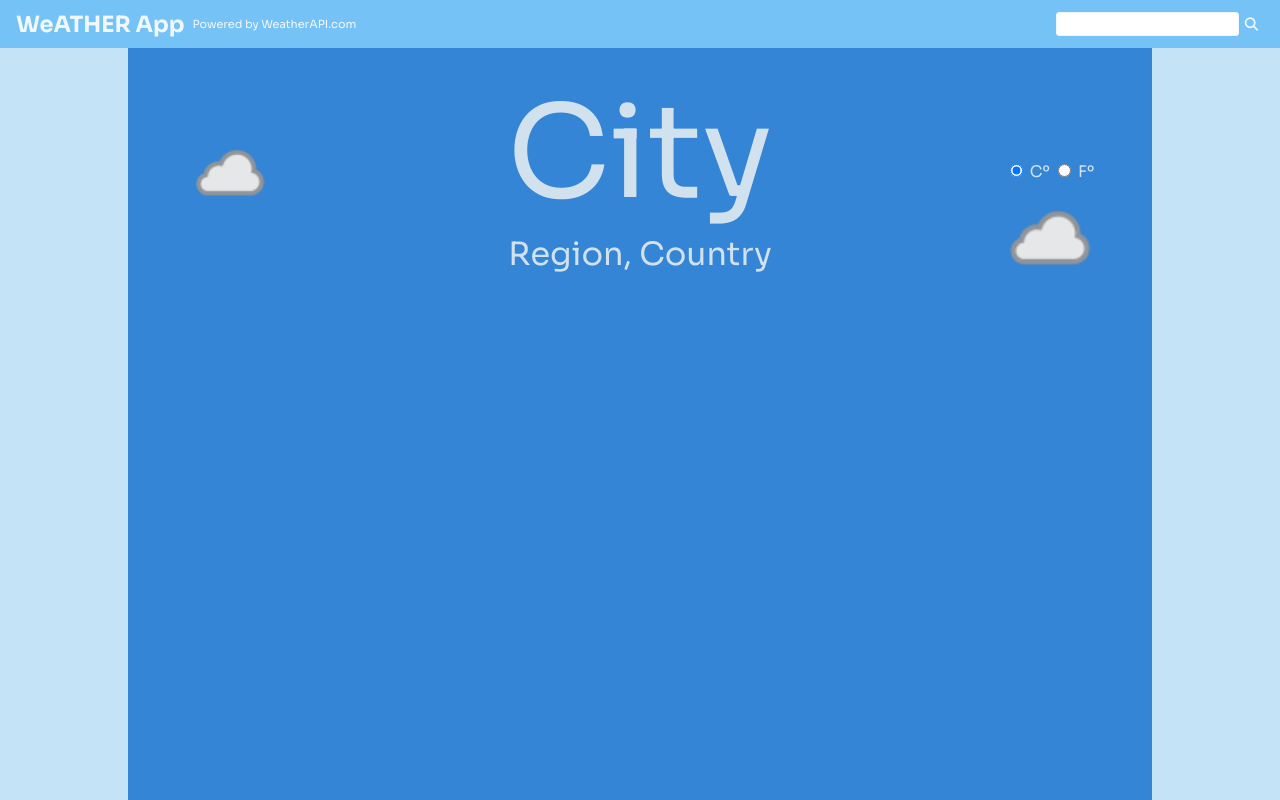
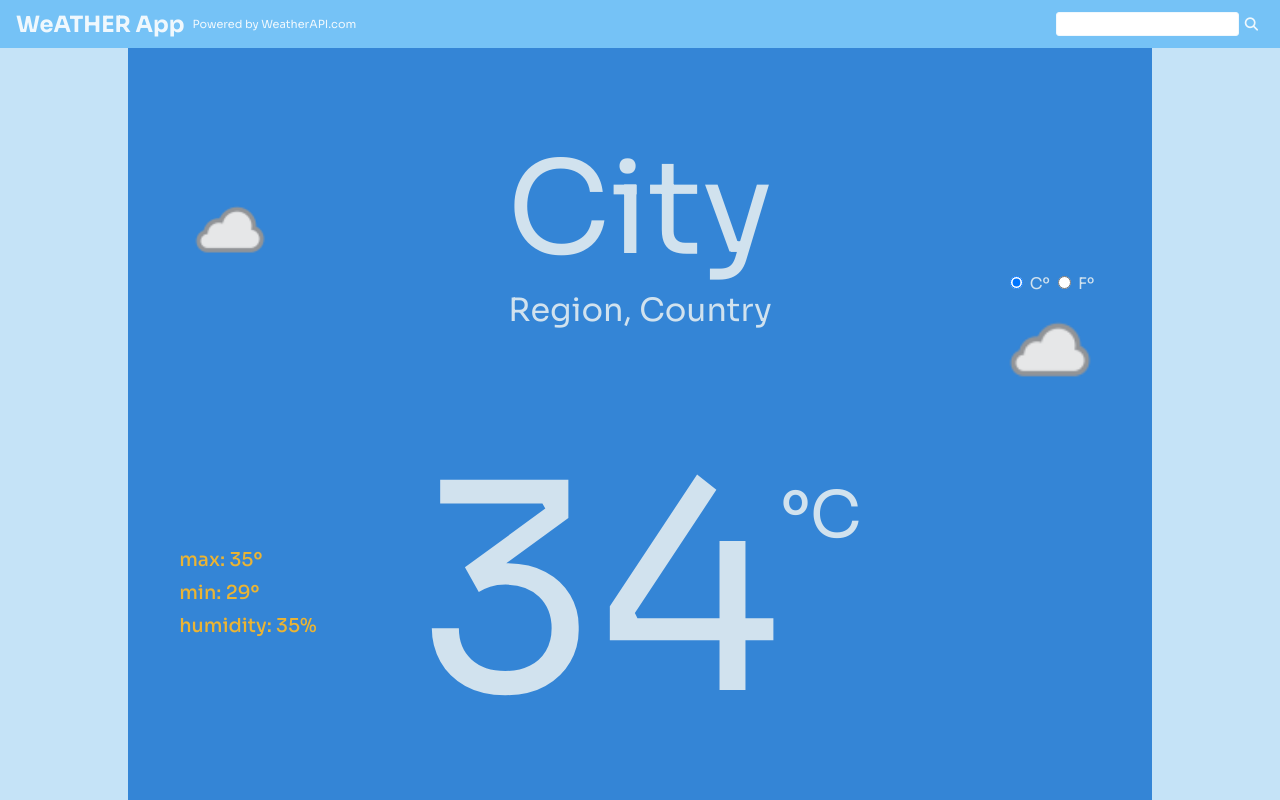
Before and after one commit to linkobe824/project-weather-app, a plain HTML site: page index.html in a window 1280 px wide. Shown: the top 800 px of the page. Drawn offline with Linux system fonts and the light colour scheme.

Commit message:
add main-middle html and style

```diff
--- a/index.html
+++ b/index.html
@@ -51,7 +51,16 @@
           </div>
         </div>
       </div>
-      <div class="main__middle"></div>
+      <div class="main__middle">
+        <div class="main__middle__left">
+          <div class="max">max: <span class="max__temp">35</span>º</div>
+          <div class="min">min: <span class="min__temp">29</span>º</div>
+          <div class="humidity">humidity: <span class="humidity_perc">35</span>%</div>
+        </div>
+        <div class="main__middle__right">
+          <div class="temp">34<span class="temp__unit">ºC</span></div>
+        </div>
+      </div>
       <div class="main__bottom"></div>
     </main>
   </body>
--- a/styles/main.scss
+++ b/styles/main.scss
@@ -4,7 +4,7 @@
 
 /*colores*/
 $primary-color:#75C2F6;
-$secondary-color:#912bb9;
+$secondary-color:#ebb433;
 $title-color:#f0f8fd;
 $text-color:#d1e2ee;
 $body-color:#c5e3f7;;
@@ -147,3 +147,35 @@ main {
         }
     }
 }
+
+/* main-middle */
+.main__middle {
+    display: grid;
+    grid-template-columns: 20% 1fr 20%;
+    grid-template-rows: 1fr;
+    color: $text-color;
+
+    &__left {
+        @include flex;
+        align-items: flex-start;
+        flex-direction: column;
+        justify-content: center;
+        gap: .5rem;
+        padding-left: 25%;
+        color: $secondary-color;
+        font-weight: 500 ;
+        font-size: 1.2rem;
+    }
+    &__right {
+        @include flex;
+        justify-content: center;
+        .temp {
+            font-size: 18rem;
+            display: flex;
+            &__unit {
+                font-size: 4rem;
+                padding-top: 4rem;
+            }
+        }
+    }
+}
```
Also changed, not shown: styles/main.css, 1 other file.
